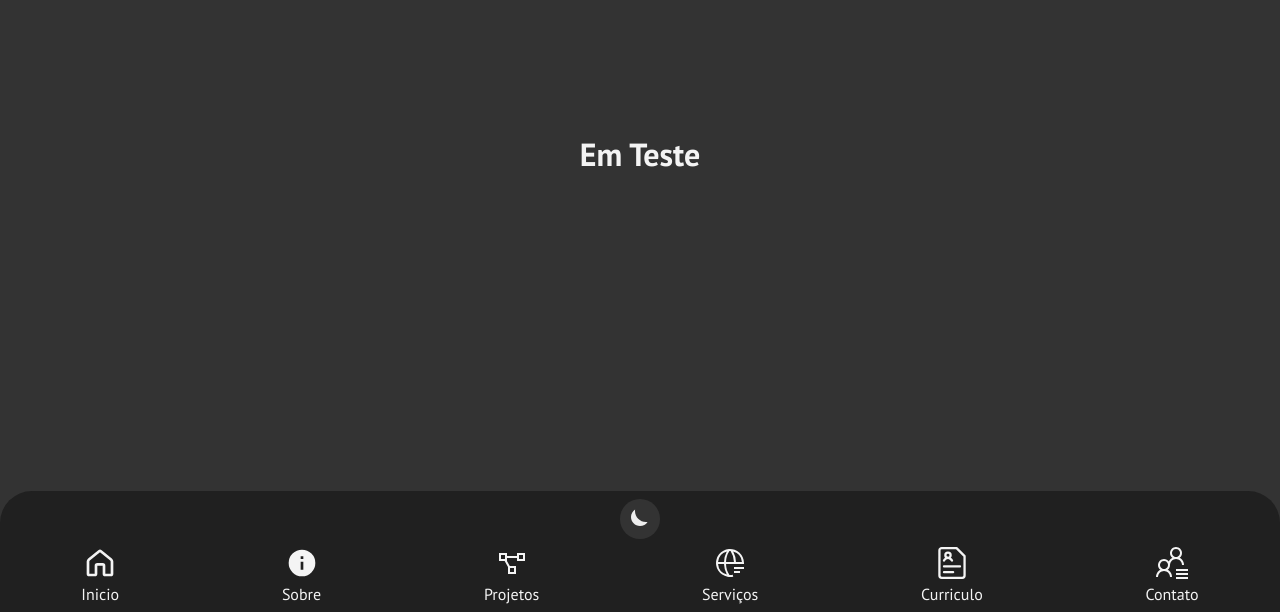
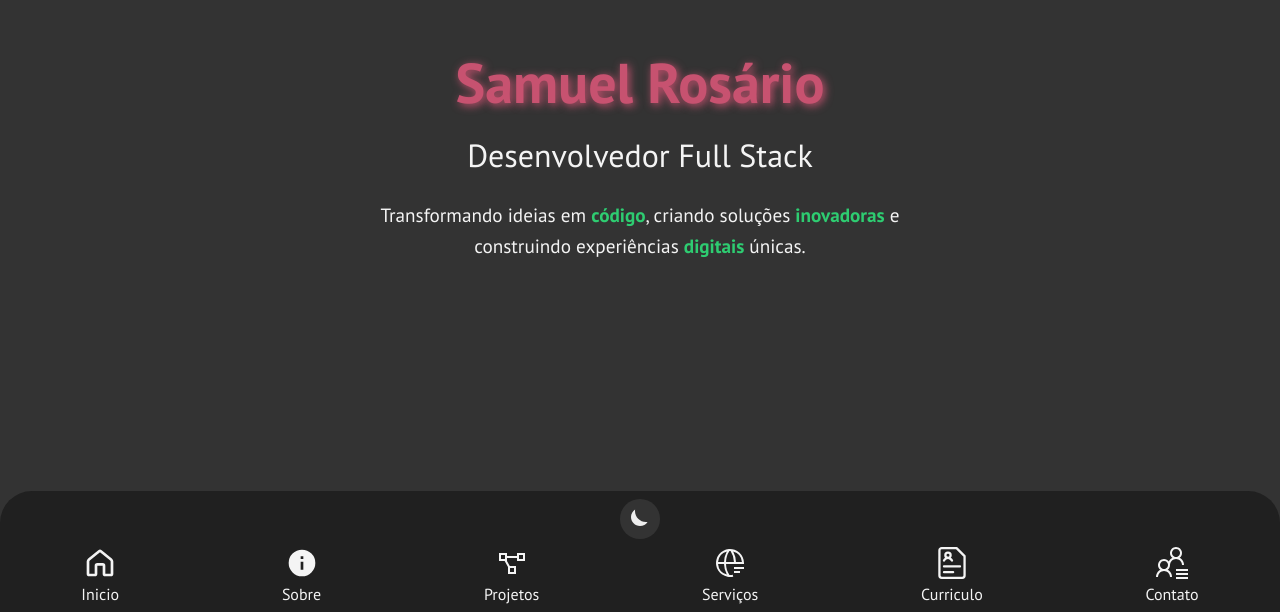
Before and after one commit to SamuelRosarioDev/Portifolio, a React (Vite) app: page / in a window 1280 px wide. Shown: the part 188-800 px from the top of the page. Built offline with nearby package versions, Linux system fonts and the light colour scheme.

Commit message:
created home page

```diff
--- a/src/pages/Home/index.tsx
+++ b/src/pages/Home/index.tsx
@@ -1,11 +1,17 @@
-import { Container, Start } from "./styles";
+import { Container, Content, Name, Role, Description, Highlight } from "./styles";
 
 export function Home() {
     return(
         <Container>
-            <Start>
-                <h1>Em Teste</h1>
-            </Start>
+            <Content>
+                <Name>Samuel Rosário</Name>
+                <Role>Desenvolvedor Full Stack</Role>
+                <Description>
+                    Transformando ideias em <Highlight>código</Highlight>,
+                    criando soluções <Highlight>inovadoras</Highlight> e
+                    construindo experiências <Highlight>digitais</Highlight> únicas.
+                </Description>
+            </Content>
         </Container>
     )
 }
--- a/src/pages/Home/styles.tsx
+++ b/src/pages/Home/styles.tsx
@@ -1,12 +1,75 @@
-import styled from "styled-components";
+import styled, { keyframes } from "styled-components";
+
+const fadeIn = keyframes`
+    from {
+        opacity: 0;
+        transform: translateY(20px);
+    }
+    to {
+        opacity: 1;
+        transform: translateY(0);
+    }
+`;
+
+const rainbowText = keyframes`
+    0% { color: #FF0088; text-shadow: 2px 2px 8px #FF0088; }
+    20% { color: #3498db; text-shadow: 2px 2px 8px #3498db; }
+    40% { color: #2ecc71; text-shadow: 2px 2px 8px #2ecc71; }
+    60% { color: #e74c3c; text-shadow: 2px 2px 8px #e74c3c; }
+    80% { color: #9b59b6; text-shadow: 2px 2px 8px #9b59b6; }
+    100% { color: #FF0088; text-shadow: 2px 2px 8px #FF0088; }
+`;
 
 export const Container = styled.div`
     height: 100%;
     display: flex;
     align-items: center;
     justify-content: center;
+    padding: 0 2rem;
 `;
 
-export const Start = styled.div`
+export const Content = styled.div`
+    display: flex;
+    flex-direction: column;
+    align-items: center;
+    text-align: center;
+    animation: ${fadeIn} 1s ease-out;
+`;
 
-`
+export const Name = styled.h1`
+    font-size: 3.5rem;
+    font-weight: bold;
+    margin-bottom: 1rem;
+    animation: ${rainbowText} 8s linear infinite;
+
+    @media (max-width: 768px) {
+        font-size: 2.5rem;
+    }
+`;
+
+export const Role = styled.h2`
+    font-size: 2rem;
+    font-weight: 500;
+    margin-bottom: 1.5rem;
+    color: ${props => props.theme.text};
+
+    @media (max-width: 768px) {
+        font-size: 1.5rem;
+    }
+`;
+
+export const Description = styled.p`
+    font-size: 1.2rem;
+    line-height: 1.6;
+    max-width: 600px;
+    color: ${props => props.theme.text};
+
+    @media (max-width: 768px) {
+        font-size: 1rem;
+    }
+`;
+
+export const Highlight = styled.span`
+    color: ${props => props.theme.secondary};
+    font-weight: bold;
+`;
```
